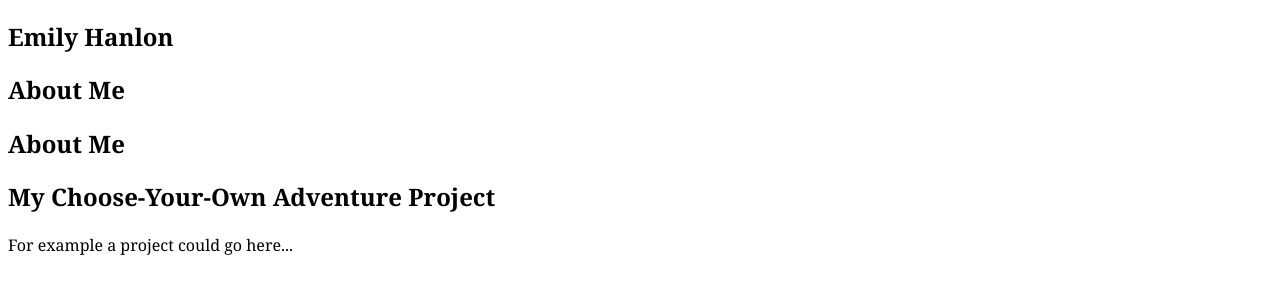
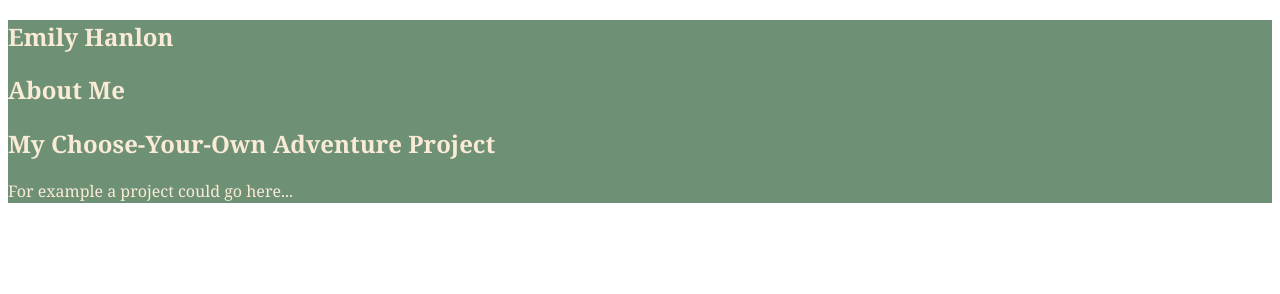
Before and after one commit to IACS-CS/web-design-portfolio-Emlulu24, a website: page public/index.html in a window 1280 px wide. Drawn offline with Linux system fonts and the light colour scheme.

Commit message:
changed colors

```diff
--- a/public/index.html
+++ b/public/index.html
@@ -13,7 +13,7 @@
       <section class="info" id="about-me">
         <h2>About Me</h2>
         <div class="about-me">
-          <h2>About Me</h2>
+          <h2></h2>
         </div>
       </section>
       <section class="sample-work" id="cyoa">
--- a/public/style.css
+++ b/public/style.css
@@ -3,3 +3,8 @@ body {
   font-family: Cambria, Cochin, Georgia, Times, "Times New Roman", serif;
   line-height: 1.4;
 }
+
+main {
+  background-color: #6E9075;
+  color: antiquewhite;
+}
```
